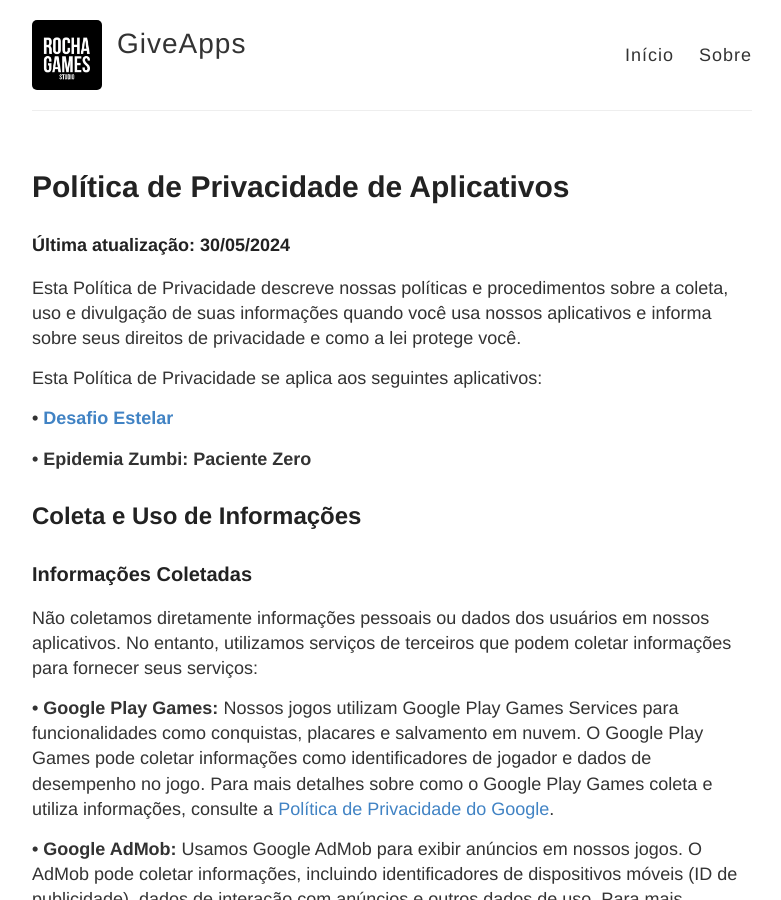
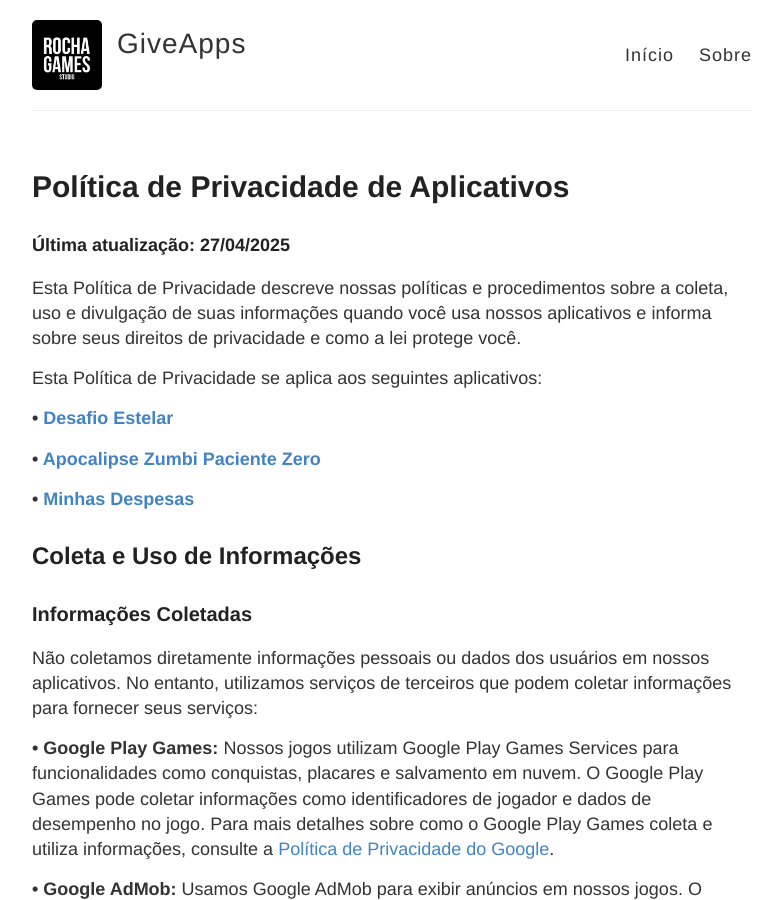
Before and after one commit to giveappsoficial/giveappsoficial.github.io, a Jekyll site: the page built from politica-de-privacidade-de-aplicativos.md, in a window 1280 px wide and 900 px high. Shown: the whole window, without its empty margins (248-1029 px from the left). Built offline with Jekyll 4.4.1, drawn with Linux system fonts in a browser that asks for light colours.

Commit message:
Update politica-de-privacidade-de-aplicativos.md

```diff
--- a/politica-de-privacidade-de-aplicativos.md
+++ b/politica-de-privacidade-de-aplicativos.md
@@ -6,14 +6,16 @@
   - /politica-de-privacidade-de-aplicativos.html
 ---
 
-<h5>Última atualização: 30/05/2024</h5>
+<h5>Última atualização: 27/04/2025</h5>
 
 <p>Esta Política de Privacidade descreve nossas políticas e procedimentos sobre a coleta, uso e divulgação de suas informações quando você usa nossos aplicativos e informa sobre seus direitos de privacidade e como a lei protege você.</p>
 
 <p>Esta Política de Privacidade se aplica aos seguintes aplicativos:</p>
 
 <p><b>• <a href="https://play.google.com/store/apps/details?id=com.studiorock.game" target="_blank">Desafio Estelar</a></b></p>
-<p><b>• Epidemia Zumbi: Paciente Zero</b></p>
+<p><b>• <a href="https://play.google.com/store/apps/details?id=com.rochagames.patientzero" target="_blank">Apocalipse Zumbi Paciente Zero</a></b></p>
+<p><b>• <a href="https://play.google.com/store/apps/details?id=com.giveapps.minhasdespesas" target="_blank">Minhas Despesas</a></b></p>
+
 <h2>Coleta e Uso de Informações</h2>
 <h3>Informações Coletadas</h3>
 
```
